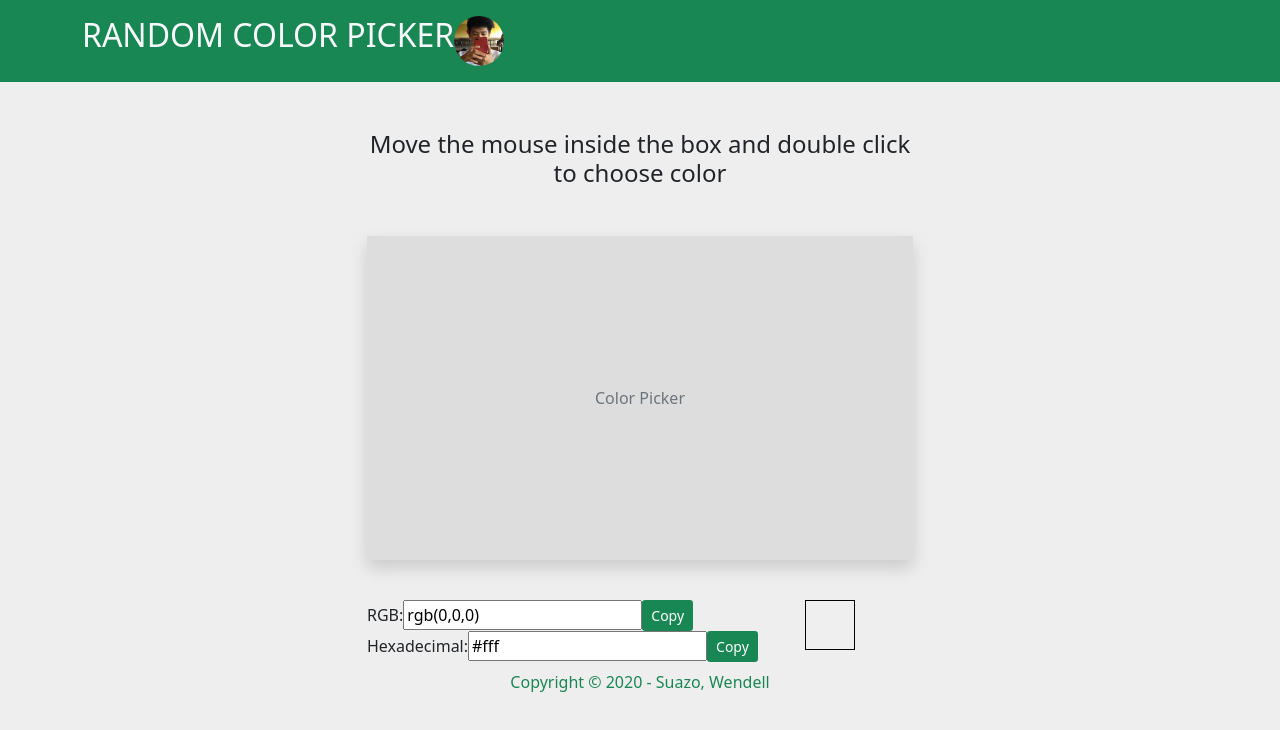
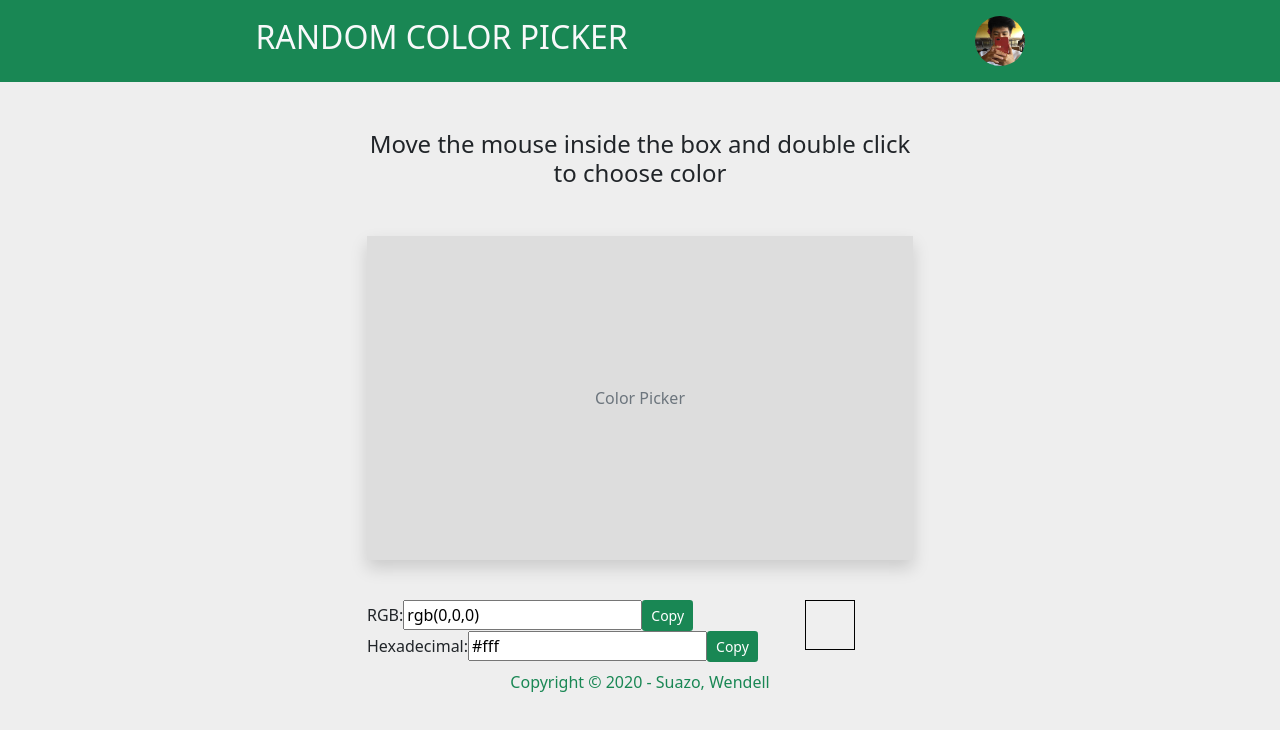
Before and after one commit to wendell1101/RandomColorPicker-VueJs, a plain HTML site: page index.html in a window 1280 px wide. Drawn offline with nearby package versions, Linux system fonts and the light colour scheme.

Commit message:
fix header styling

```diff
--- a/index.html
+++ b/index.html
@@ -13,7 +13,7 @@
 
 <body>
     <header class="bg-success p-3">
-        <div class="container d-flex justify-content-space-between">
+        <div class="container nav-container">
             <h2 class="text-light">RANDOM COLOR PICKER</h2>
             <img src="profile.jpg" alt="profile" class="rounded-circle ml-auto" style="width:50px">
         </div>
--- a/style.css
+++ b/style.css
@@ -21,3 +21,9 @@ body{
 p{
     text-align: left;
 }
+
+.nav-container  {
+    display:flex;
+    justify-content: space-around;
+    align-items: center
+}
```
